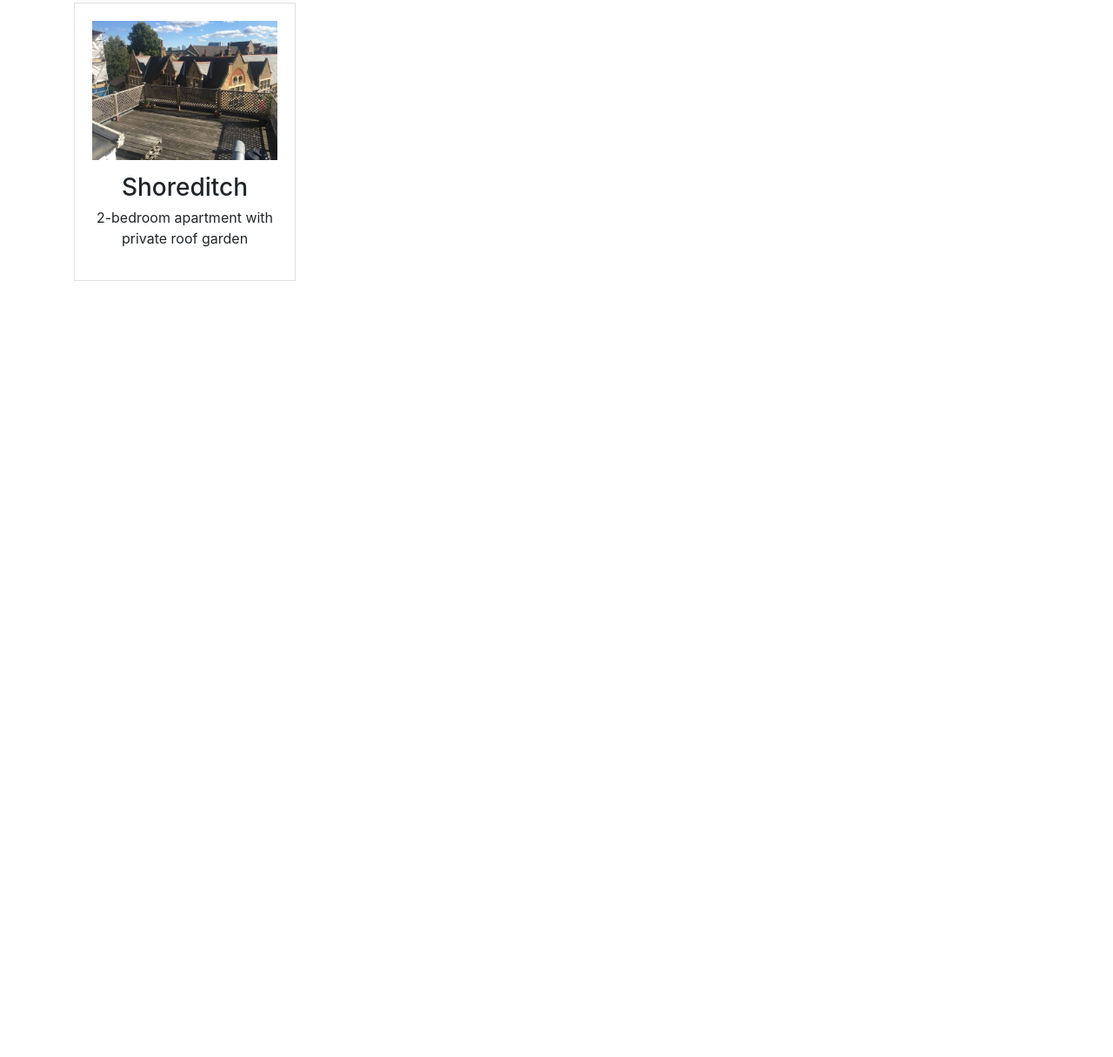
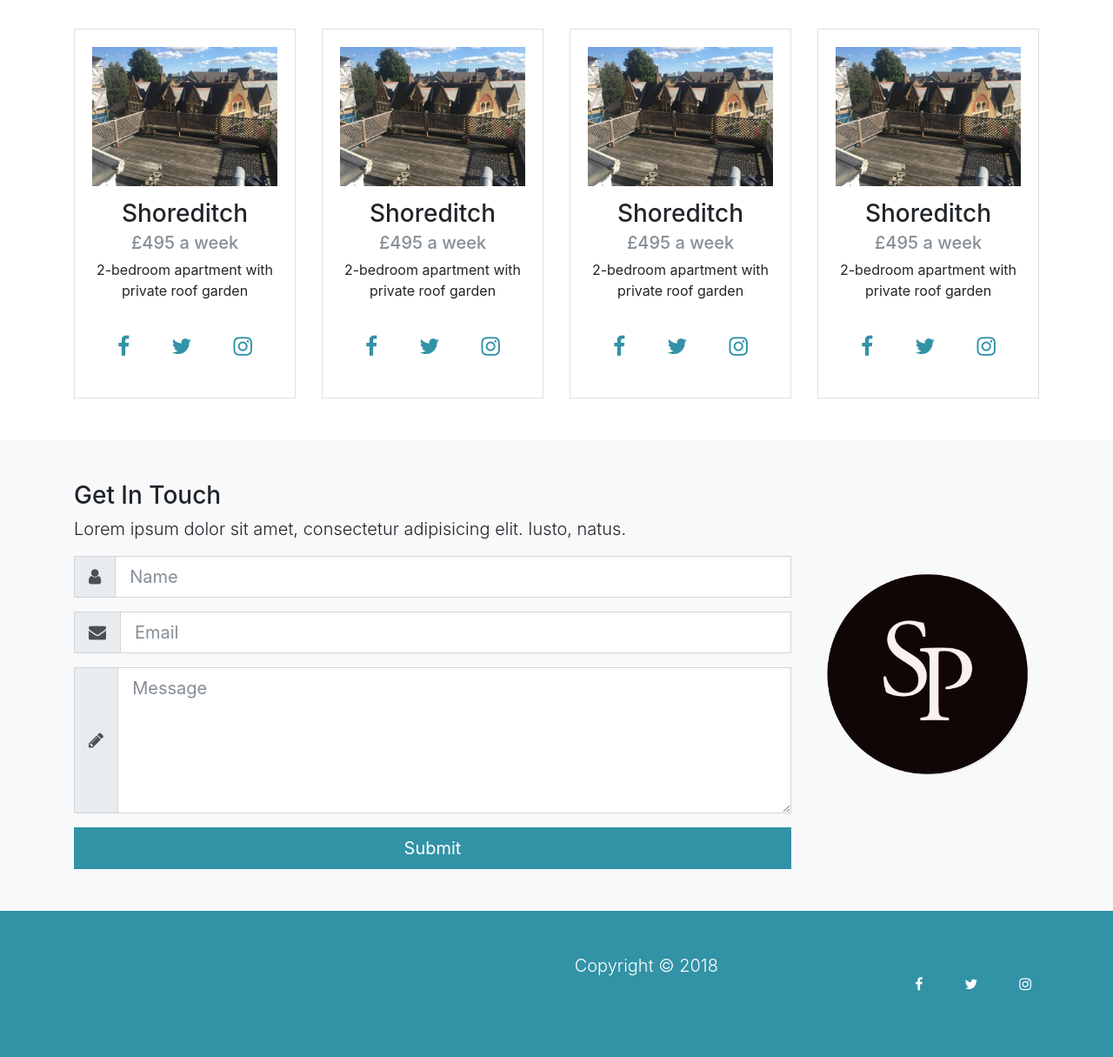
Before and after one commit to jdm79/sepono-static, a website: page src/index.html in a window 1280 px wide. Shown: the part 2016-3231 px from the top of the page at 87% size. Before the commit the page ends 2387 px from the top, so only its background shows below. Drawn offline with Linux system fonts and the light colour scheme.

Commit message:
add dummy properties, simple footer

```diff
--- a/src/index.html
+++ b/src/index.html
@@ -51,7 +51,7 @@
               Apartments and Rooms
             </h2>
             <p class="lead">We have whole apartments to rent, as well as rooms in flatshares across London.</p>
-            <a href="#" class="btn btn-outline-secondary btn-lg text-white">
+            <a href="#properties" class="btn btn-outline-secondary btn-lg text-white">
             <i class="fa fa-arrow-right"></i>  See our properties
             </a>
           </div>
@@ -202,8 +202,9 @@
         <div class="col">
           <div class="info-header mb-5">
             <h1 class="text-primary pb-3">
-              Our Properties
+              Featured Properties
             </h1>
+            <h5 class="text-muted">£495 a week</h5>
             <p class="lead pb-3">
               Lorem ipsum dolor sit amet, consectetur adipisicing elit. Deserunt eius earum exercitationem sint dolores consequatur!
             </p>
@@ -216,16 +217,144 @@
             <div class="card-body">
               <img src="img/shoreditch-deck.jpg" alt="" class="img-fluid rounded w-100 mb-3">
               <h3>Shoreditch</h3>
+              <h5 class="text-muted">£495 a week</h5>
               <p>2-bedroom apartment with private roof garden</p>
+              <div class="d-flex flex-row justify-content-center">
+                <div class="p-4">
+                  <a href="#"><i class="fa fa-facebook"></i></a>
+                </div>
+                <div class="p-4">
+                  <a href="#"><i class="fa fa-twitter"></i></a>
+                </div>
+                <div class="p-4">
+                  <a href="#"><i class="fa fa-instagram"></i></a>
+                </div>
+              </div>
             </div>
           </div>
         </div>
-        <div class="col-lg-3 col-md-6"></div>
-        <div class="col-lg-3 col-md-6"></div>
-        <div class="col-lg-3 col-md-6"></div>
+        <div class="col-lg-3 col-md-6">
+          <div class="card">
+            <div class="card-body">
+              <img src="img/shoreditch-deck.jpg" alt="" class="img-fluid rounded w-100 mb-3">
+              <h3>Shoreditch</h3>
+              <h5 class="text-muted">£495 a week</h5>
+              <p>2-bedroom apartment with private roof garden</p>
+              <div class="d-flex flex-row justify-content-center">
+                <div class="p-4">
+                  <a href="#"><i class="fa fa-facebook"></i></a>
+                </div>
+                <div class="p-4">
+                  <a href="#"><i class="fa fa-twitter"></i></a>
+                </div>
+                <div class="p-4">
+                  <a href="#"><i class="fa fa-instagram"></i></a>
+                </div>
+              </div>
+            </div>
+          </div>
+        </div>
+        <div class="col-lg-3 col-md-6">
+          <div class="card">
+            <div class="card-body">
+              <img src="img/shoreditch-deck.jpg" alt="" class="img-fluid rounded w-100 mb-3">
+              <h3>Shoreditch</h3>
+              <h5 class="text-muted">£495 a week</h5>
+              <p>2-bedroom apartment with private roof garden</p>
+              <div class="d-flex flex-row justify-content-center">
+                <div class="p-4">
+                  <a href="#"><i class="fa fa-facebook"></i></a>
+                </div>
+                <div class="p-4">
+                  <a href="#"><i class="fa fa-twitter"></i></a>
+                </div>
+                <div class="p-4">
+                  <a href="#"><i class="fa fa-instagram"></i></a>
+                </div>
+              </div>
+            </div>
+          </div>
+        </div>
+        <div class="col-lg-3 col-md-6">
+          <div class="card">
+            <div class="card-body">
+              <img src="img/shoreditch-deck.jpg" alt="" class="img-fluid rounded w-100 mb-3">
+              <h3>Shoreditch</h3>
+              <h5 class="text-muted">£495 a week</h5>
+              <p>2-bedroom apartment with private roof garden</p>
+              <div class="d-flex flex-row justify-content-center">
+                <div class="p-4">
+                  <a href="#"><i class="fa fa-facebook"></i></a>
+                </div>
+                <div class="p-4">
+                  <a href="#"><i class="fa fa-twitter"></i></a>
+                </div>
+                <div class="p-4">
+                  <a href="#"><i class="fa fa-instagram"></i></a>
+                </div>
+              </div>
+            </div>
+          </div>
+        </div>
       </div>
     </div>
   </section>
+
+  <!-- CONTACT -->
+  <section id="contact" class="bg-light py-5">
+    <div class="container">
+      <div class="row">
+        <div class="col-lg-9">
+            <h3>Get In Touch</h3>
+            <p class="lead">Lorem ipsum dolor sit amet, consectetur adipisicing elit. Iusto, natus.</p>
+            <form>
+              <div class="form-group">
+                <div class="input-group input-group-lg">
+                  <span class="input-group-addon"><i class="fa fa-user"></i></span>
+                  <input type="text" class="form-control" placeholder="Name">
+                </div>
+              </div>
+              <div class="form-group">
+                <div class="input-group input-group-lg">
+                  <span class="input-group-addon"><i class="fa fa-envelope"></i></span>
+                  <input type="email" class="form-control" placeholder="Email">
+                </div>
+              </div>
+              <div class="form-group">
+                <div class="input-group input-group-lg">
+                  <span class="input-group-addon"><i class="fa fa-pencil"></i></span>
+                  <textarea class="form-control" placeholder="Message" rows="5"></textarea>
+                </div>
+              </div>
+              <input type="submit" value="Submit" class="btn btn-primary btn-block btn-lg">
+            </form>
+          </div>
+          <div class="col-lg-3 align-self-center">
+            <img src="img/mlogo.png" alt="" class="img-fluid">
+          </div>
+      </div>
+    </div>
+  </section>
+
+  <!-- FOOTER -->
+  <footer id="main-footer" class="py-5 bg-primary text-white">
+    <div class="container">
+      <div class="row text-center">
+        <div class="col-md-6 ml-auto">
+          <p class="lead">Copyright &copy; 2018</p>
+        </div>
+          <div class="p-4">
+            <a href="#"><i class="fa fa-facebook text-white"></i></a>
+          </div>
+          <div class="p-4">
+            <a href="#"><i class="fa fa-twitter text-white"></i></a>
+          </div>
+          <div class="p-4">
+            <a href="#"><i class="fa fa-instagram text-white"></i></a>
+          </div>
+      </div>
+    </div>
+  </footer>
 
 
   <script src="js/jquery.min.js"></script>
--- a/src/scss/style.scss
+++ b/src/scss/style.scss
@@ -36,3 +36,23 @@ body{
   margin: auto;
   border-bottom: 1px #ddd solid;
 }
+
+#properties {
+  .fa {
+    font-size: 25px;
+  }
+
+  .card:hover {
+    background: $primary;
+    color:#fff;
+
+
+    h5 {
+      color: #fff;
+    }
+
+    .fa {
+      color: #fff;
+    }
+  }
+}
```
Also changed, not shown: src/css/style.css.
